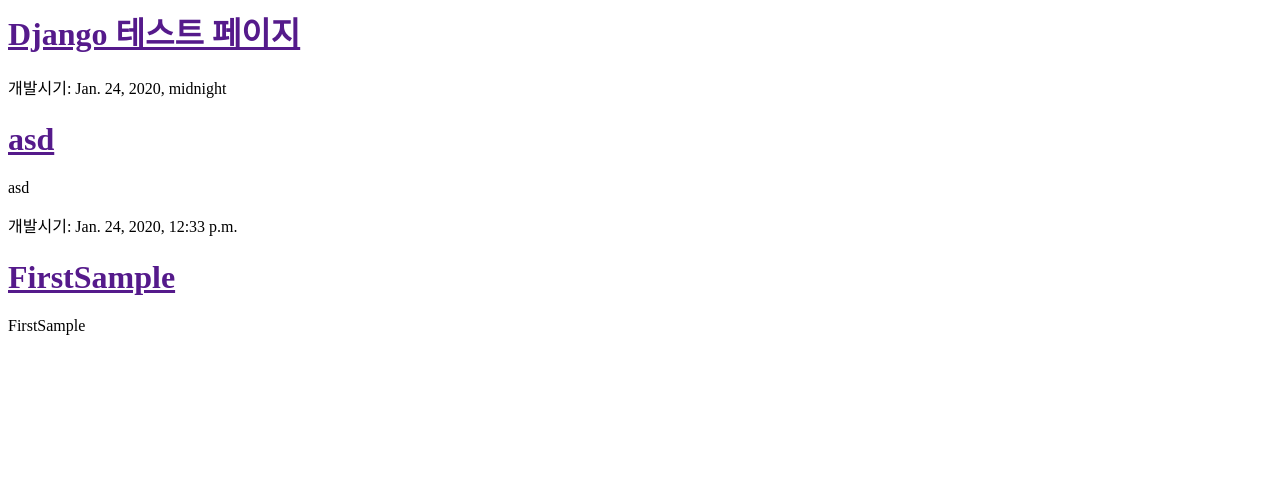
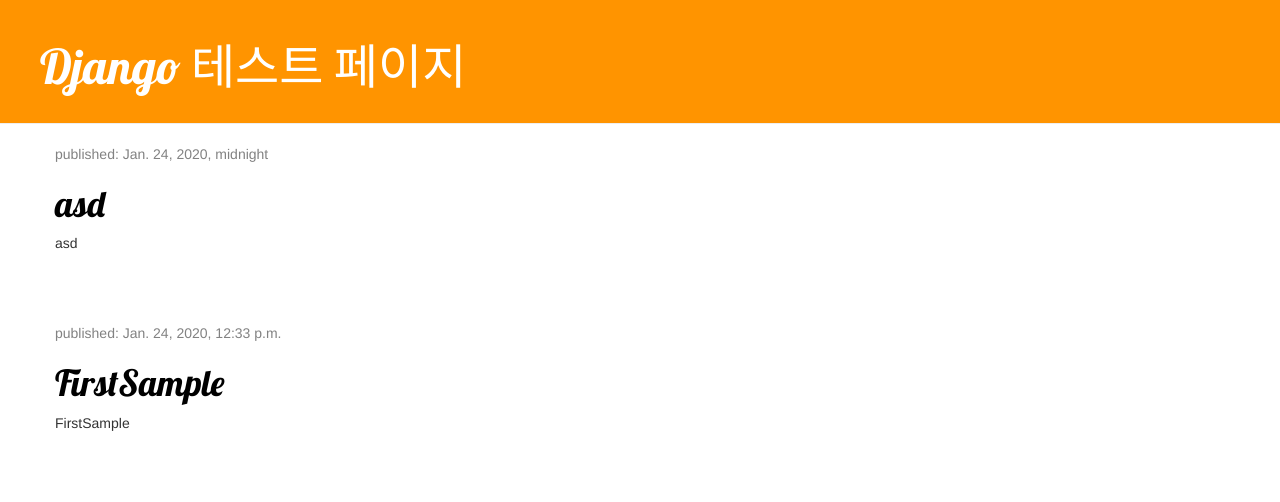
Before and after one commit to youngmeen/django_test, a Django app: page / in a window 1280 px wide. Shown: the top 502 px of the page. Run offline with Django 3.2, Linux system fonts and the light colour scheme; data comes from the database, SQL or seed files in the repository; parts of the project's set-up code (start-up, migrations or seed data) failed here and were passed over; some libraries are stand-ins or nearby versions.

Commit message:
css 작업

```diff
--- /dev/null
+++ b/blog/static/css/blog.css
@@ -0,0 +1,46 @@
+.page-header {
+    background-color: #ff9400;
+    margin-top: 0;
+    padding: 20px 20px 20px 40px;
+}
+
+.page-header h1, .page-header h1 a, .page-header h1 a:visited, .page-header h1 a:active {
+    color: #ffffff;
+    font-size: 36pt;
+    text-decoration: none;
+}
+
+.content {
+    margin-left: 40px;
+}
+
+h1, h2, h3, h4 {
+    font-family: 'Lobster', cursive;
+}
+
+.date {
+    color: #828282;
+}
+
+.save {
+    float: right;
+}
+
+.post-form textarea, .post-form input {
+    width: 100%;
+}
+
+.top-menu, .top-menu:hover, .top-menu:visited {
+    color: #ffffff;
+    float: right;
+    font-size: 26pt;
+    margin-right: 20px;
+}
+
+.post {
+    margin-bottom: 70px;
+}
+
+.post h1 a, .post h1 a:visited {
+    color: #000000;
+}
--- a/blog/templates/blog/post_list.html
+++ b/blog/templates/blog/post_list.html
@@ -1,22 +1,36 @@
+{% load static %}
 <html>
-
 <head>
     <title>Django 테스트 페이지</title>
+    <link rel="stylesheet" href="//maxcdn.bootstrapcdn.com/bootstrap/3.2.0/css/bootstrap.min.css">
+    <link rel="stylesheet" href="//maxcdn.bootstrapcdn.com/bootstrap/3.2.0/css/bootstrap-theme.min.css">
+    <link href='//fonts.googleapis.com/css?family=Lobster&subset=latin,latin-ext' rel='stylesheet' type='text/css'>
+    <link rel="stylesheet" href="{% static 'css/blog.css' %}">
 </head>
 
 <body>
-    <div>
+    <div class="page-header">
         <h1>
-            <a href="">Django 테스트 페이지</a>
+            <a href="/">Django 테스트 페이지</a>
         </h1>
     </div>
-    {% for post in posts %}
-        <div>
-            <p>개발시기: {{ post.published_date }}</p>
-            <h1><a href="">{{ post.title }}</a></h1>
-            <p>{{ post.text|linebreaksbr }}</p>
+
+    <div class="content container">
+        <div class="row">
+            <div class="col-md-8">
+                {% for post in posts %}
+                    <div class="post">
+                        <div class="date">
+                            <p>published: {{ post.published_date }}</p>
+                        </div>
+                        <h1><a href="">{{ post.title }}</a></h1>
+                        <p>{{ post.text|linebreaksbr }}</p>
+                    </div>
+                {% endfor %}
+            </div>
         </div>
-    {% endfor %}
+    </div>
+
 </body>
 
 </html>
```
